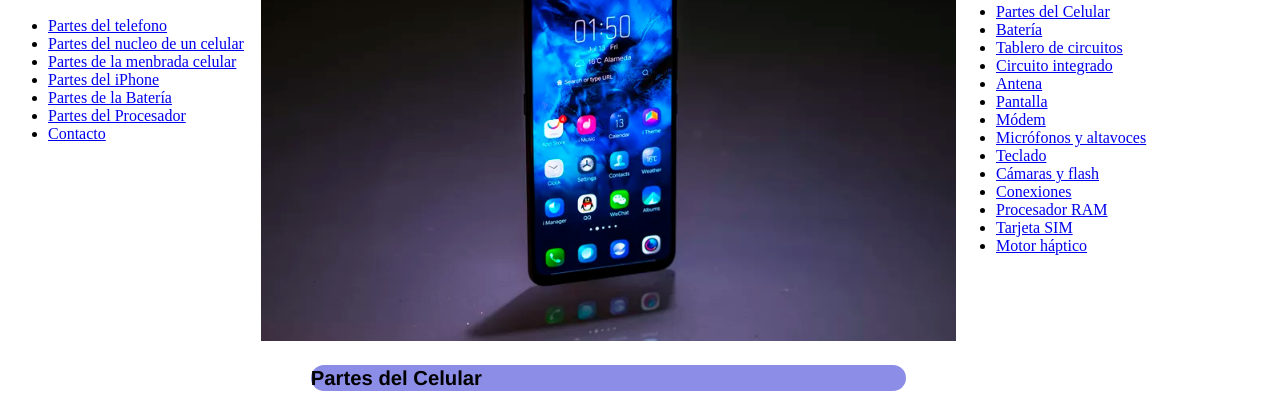
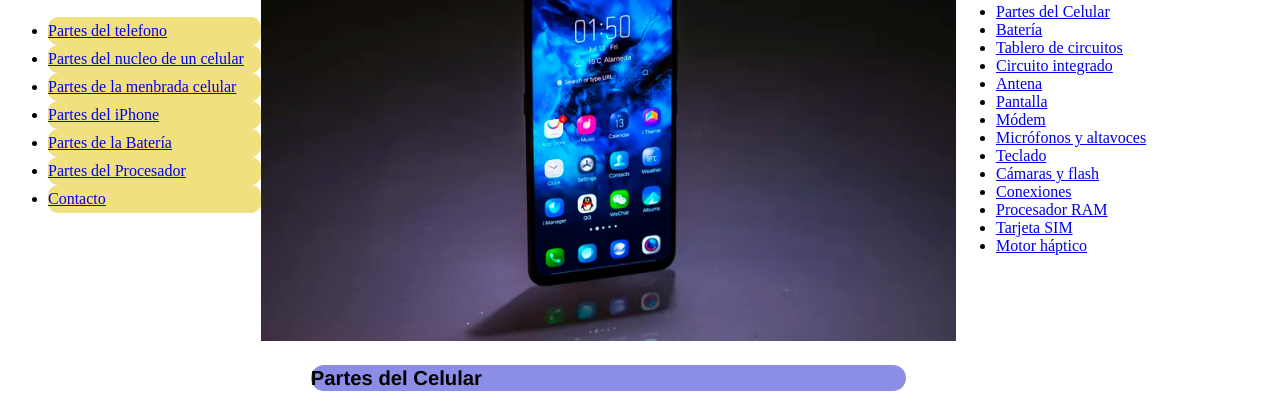
Before and after one commit to pedrinillaisaca/Practica02-MiSitioWeb-CSS-, a plain HTML site: page index.html in a window 1280 px wide. Shown: the part 363-771 px from the top of the page. Drawn offline with Linux system fonts and the light colour scheme.

Commit message:
El requerimiento de la práctica crear un menú vertical navegación para todas las páginas, este menú cuenta con sus bordes ovalados con 10px, también con color de fondo y una separación entre cada menú de al menos 5px toda esta configuración está contenida en un selector ascendente.

```diff
--- a/css/generales.css
+++ b/css/generales.css
@@ -79,3 +79,12 @@ aside ul li a:visited {
 	font-size: 13pt;
 	line-height: 1.5em;
 }
+
+
+
+
+nav ul li {
+	border-radius: 10px;
+	padding: 5px 0px 5px 0px;
+	background-color: rgb(241, 224, 127)
+}
```
